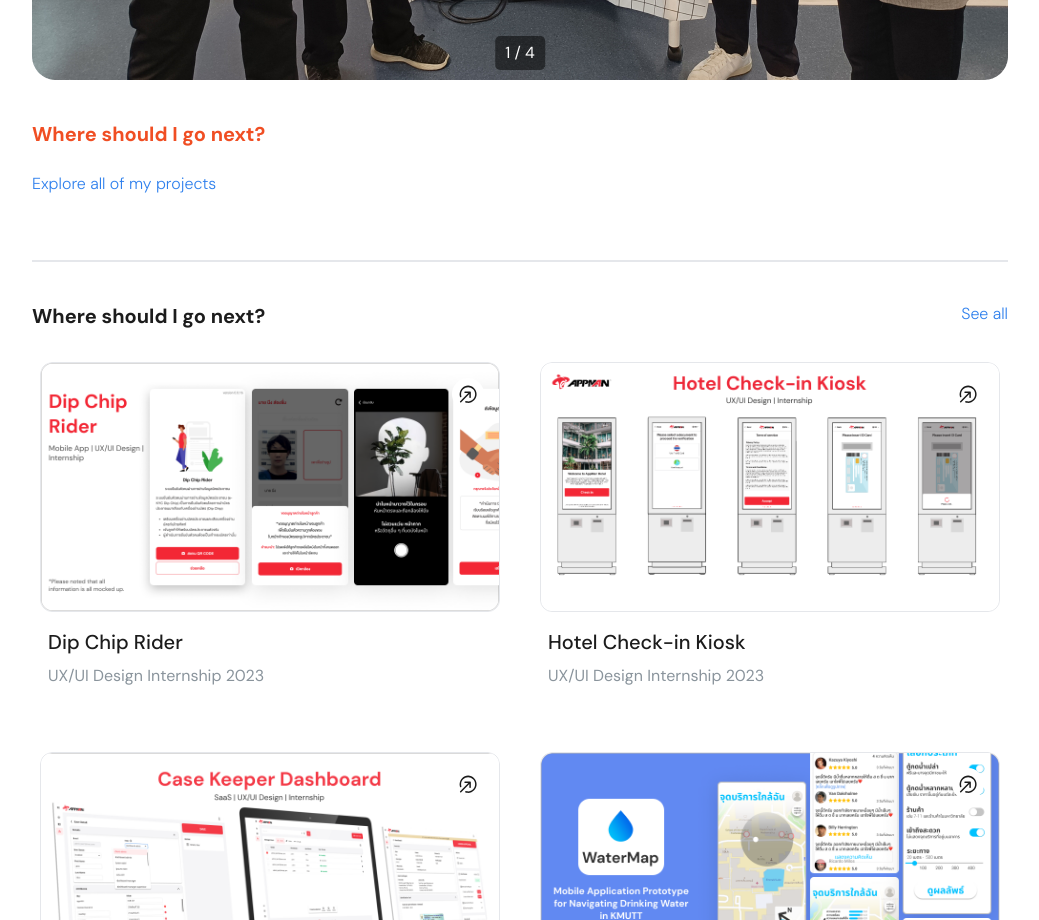
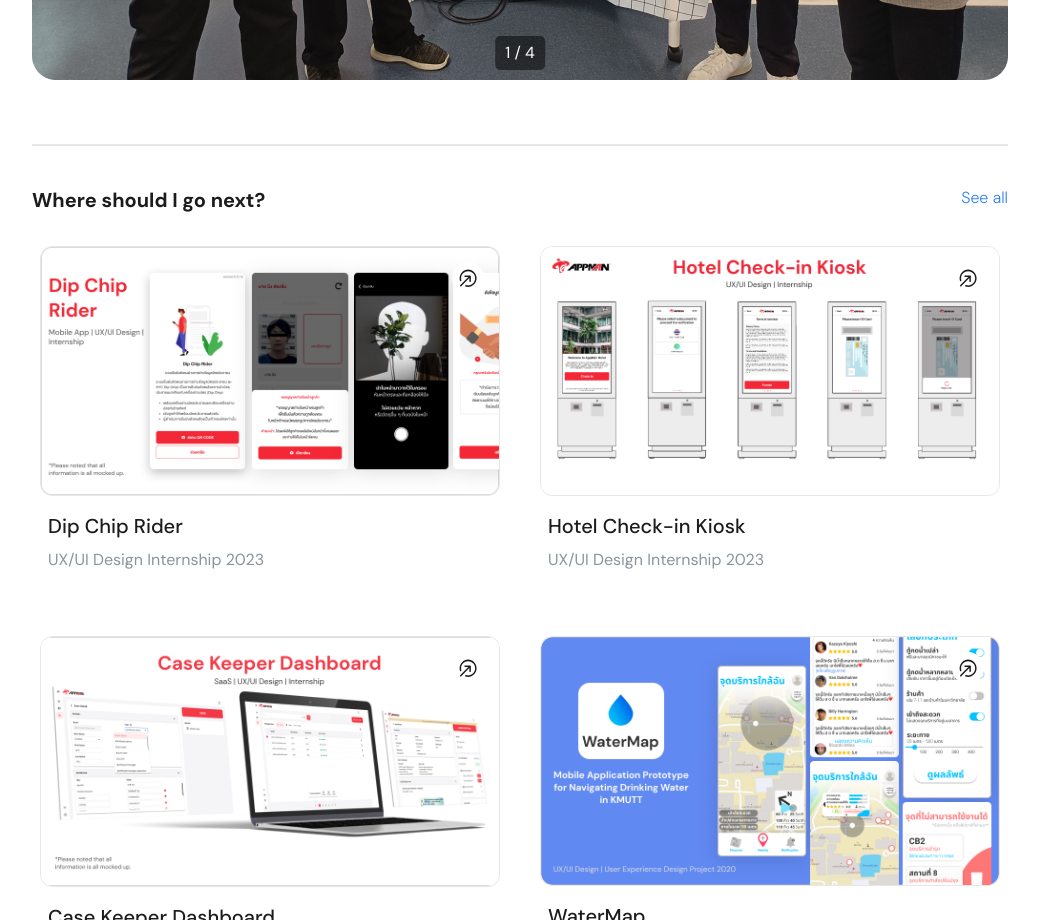
Before and after one commit to Joe-sit/joe-pattarapon, a Vue app: page /portfolio/1 in a window 1280 px wide. Shown: the part 10400-11320 px from the top of the page, without its empty margins (120-1159 px from the left). Built offline with nearby package versions, Linux system fonts and the light colour scheme.

Commit message:
Finalized touches

```diff
--- a/src/App.vue
+++ b/src/App.vue
@@ -48,7 +48,7 @@
           <!-- <a href="https://drive.google.com/file/d/1BVSDuNsfsuXhzVb81vYbGIh2kcZ9mDRe/view?usp=sharing" target="_blank" class="text-black hover:text-orange-400">Transcript</a> -->
         </div>
         <a href="https://drive.google.com/file/d/1SgMjbau41IQnFTFTtOqEB5kRY4zNPF6E/view?usp=sharing" target="_blank"
-          class="hidden md:flex text-white transition-all duration-500 hover:-translate-y-2 px-4 py-1 bg-[#FD5000] rounded-full text-center items-center">Download
+          class="hidden md:flex text-white transition-all duration-500 hover:-translate-y-0.5 px-4 py-1 bg-[#FD5000] rounded-full text-center items-center">Download
           CV</a>
         <button @click="toggleMenu"
           class="hamburger-button w-10 h-10 transition-colors border rounded-xl mx-6 duration-500 ease-in-out hover:bg-[#3a3a3a] border-[#ffffff]/5 bg-[#1c1c1c] md:hidden">
--- a/src/components/views/AbcDetails.vue
+++ b/src/components/views/AbcDetails.vue
@@ -321,14 +321,7 @@
                 </div>
 
 
-                <!--Go next-->
-                <div class="mt-10">
-                    <h1 class="text-[#2F80ED] text-lg sm:text-xl font-bold mb-6">Where should I go next?</h1>
-                    <router-link :to="{ name: 'Portfolio' }"
-                        class="text-[#2F80ED] text-lg sm:text-base font-light hover:underline ">
-                        Explore all of my projects
-                    </router-link>
-                </div>
+
             </div>
         </div>
     </div>
--- a/src/components/views/CaseKeeperDetails.vue
+++ b/src/components/views/CaseKeeperDetails.vue
@@ -374,14 +374,7 @@
 
 
 
-                <!--Go next-->
-                <div class="mt-10">
-                    <h1 class="text-[#F32735] text-lg sm:text-xl font-bold mb-6">Where should I go next?</h1>
-                    <router-link :to="{ name: 'Portfolio' }"
-                        class="text-[#2F80ED] text-lg sm:text-base font-light hover:underline ">
-                        Explore all of my projects
-                    </router-link>
-                </div>
+
             </div>
         </div>
     </div>
--- a/src/components/views/CustomerDetails.vue
+++ b/src/components/views/CustomerDetails.vue
@@ -290,14 +290,7 @@
 
                 </div>
 
-                <!--Go next-->
-                <div class="mt-10">
-                    <h1 class="text-[#2F80ED] text-lg sm:text-xl font-bold mb-6">Where should I go next?</h1>
-                    <router-link :to="{ name: 'Portfolio' }"
-                        class="text-[#2F80ED] text-lg sm:text-base font-light hover:underline ">
-                        Explore all of my projects
-                    </router-link>
-                </div>
+
             </div>
         </div>
     </div>
--- a/src/components/views/DipChipDetails.vue
+++ b/src/components/views/DipChipDetails.vue
@@ -312,14 +312,6 @@
                 </div>
 
 
-<!--Go next-->
-                <div class="mt-10">
-                    <h1 class="text-[#F32735] text-lg sm:text-xl font-bold mb-6">Where should I go next?</h1>
-                    <router-link :to="{ name: 'Portfolio' }"
-                        class="text-[#2F80ED] text-lg sm:text-base font-light hover:underline ">
-                        Explore all of my projects
-                    </router-link>
-                </div>
 
 
 
--- a/src/components/views/EkycDetails.vue
+++ b/src/components/views/EkycDetails.vue
@@ -295,14 +295,7 @@
 
 
 
-                <!--Go next-->
-                <div class="mt-10">
-                    <h1 class="text-[#F32735] text-lg sm:text-xl font-bold mb-6">Where should I go next?</h1>
-                    <router-link :to="{ name: 'Portfolio' }"
-                        class="text-[#2F80ED] text-lg sm:text-base font-light hover:underline ">
-                        Explore all of my projects
-                    </router-link>
-                </div>
+
             </div>
         </div>
     </div>
--- a/src/components/views/KioskDetails.vue
+++ b/src/components/views/KioskDetails.vue
@@ -278,14 +278,7 @@
 
 
 
-                <!--Go next-->
-                <div class="mt-10">
-                    <h1 class="text-[#F32735] text-lg sm:text-xl font-bold mb-6">Where should I go next?</h1>
-                    <router-link :to="{ name: 'Portfolio' }"
-                        class="text-[#2F80ED] text-lg sm:text-base font-light hover:underline ">
-                        Explore all of my projects
-                    </router-link>
-                </div>
+
             </div>
         </div>
     </div>
--- a/src/components/views/ModRideDetails.vue
+++ b/src/components/views/ModRideDetails.vue
@@ -500,14 +500,7 @@
 
                 </div>
 
-                <!--Go next-->
-                <div class="mt-10">
-                    <h1 class="text-[#F04E23] text-2xl sm:text-xl font-bold mb-6">Where should I go next?</h1>
-                    <router-link :to="{ name: 'Portfolio' }"
-                        class="text-[#2F80ED] text-lg sm:text-base font-light hover:underline ">
-                        Explore all of my projects
-                    </router-link>
-                </div>
+
             </div>
         </div>
     </div>
--- a/src/components/views/OASIPDetails.vue
+++ b/src/components/views/OASIPDetails.vue
@@ -401,14 +401,7 @@
 
                 </div>
 
-                <!--Go next-->
-                <div class="mt-10">
-                    <h1 class="text-[#2F80ED] text-lg sm:text-xl font-bold mb-6">Where should I go next?</h1>
-                    <router-link :to="{ name: 'Portfolio' }"
-                        class="text-[#2F80ED] text-lg sm:text-base font-light hover:underline ">
-                        Explore all of my projects
-                    </router-link>
-                </div>
+
             </div>
         </div>
     </div>
--- a/src/components/views/PortWebDetails.vue
+++ b/src/components/views/PortWebDetails.vue
@@ -321,14 +321,7 @@
 
 
 
-                <!--Go next-->
-                <div class="mt-10">
-                    <h1 class="text-[#0D99FF] text-lg sm:text-xl font-medium mb-6">Where should I go next?</h1>
-                    <router-link :to="{ name: 'Portfolio' }"
-                        class="text-[#2F80ED] text-lg sm:text-base font-light hover:underline ">
-                        Explore all of my projects
-                    </router-link>
-                </div>
+
             </div>
         </div>
     </div>
--- a/src/components/views/RicardoDetails.vue
+++ b/src/components/views/RicardoDetails.vue
@@ -308,14 +308,7 @@
 
 
 
-                <!--Go next-->
-                <div class="mt-10">
-                    <h1 class="text-[#EB5757] text-lg sm:text-xl font-bold mb-6">Where should I go next?</h1>
-                    <router-link :to="{ name: 'Portfolio' }"
-                        class="text-[#2F80ED] text-lg sm:text-base font-light hover:underline ">
-                        Explore all of my projects
-                    </router-link>
-                </div>
+
             </div>
         </div>
     </div>
--- a/src/components/views/eBookDetails.vue
+++ b/src/components/views/eBookDetails.vue
@@ -315,14 +315,7 @@
 
                 </div>
 
-                <!--Go next-->
-                <div class="mt-10">
-                    <h1 class="text-[#0D99FF] text-lg sm:text-xl font-bold mb-6">Where should I go next?</h1>
-                    <router-link :to="{ name: 'Portfolio' }"
-                        class="text-[#2F80ED] text-lg sm:text-base font-light hover:underline ">
-                        Explore all of my projects
-                    </router-link>
-                </div>
+
             </div>
         </div>
     </div>
```
